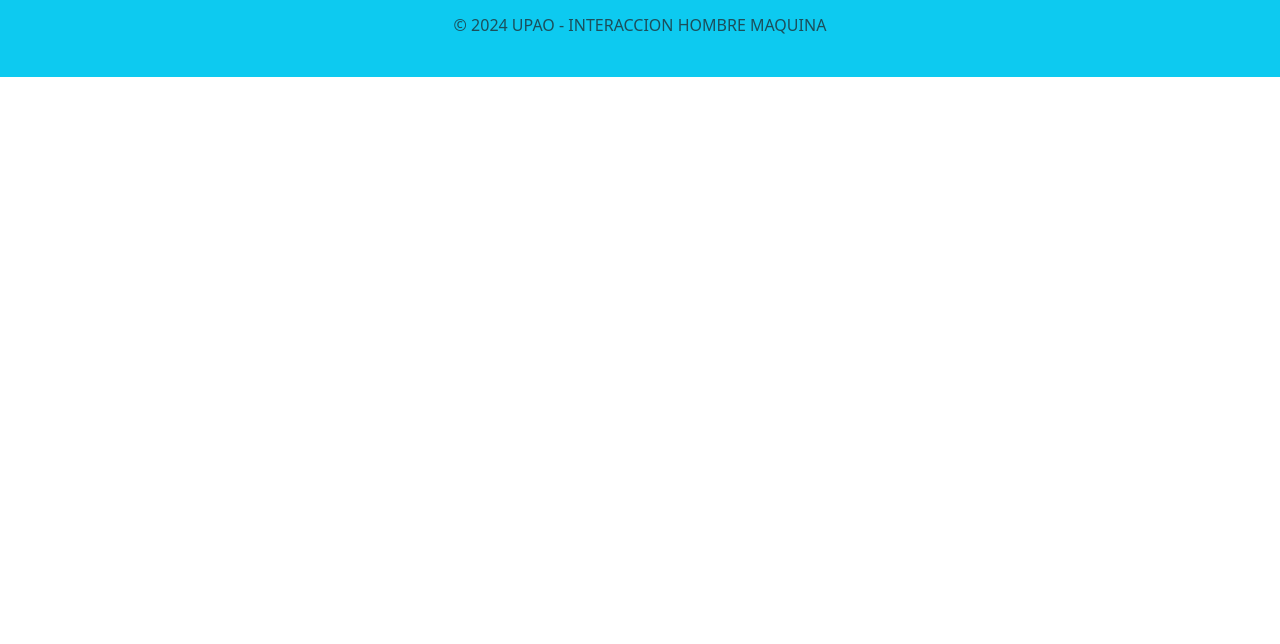
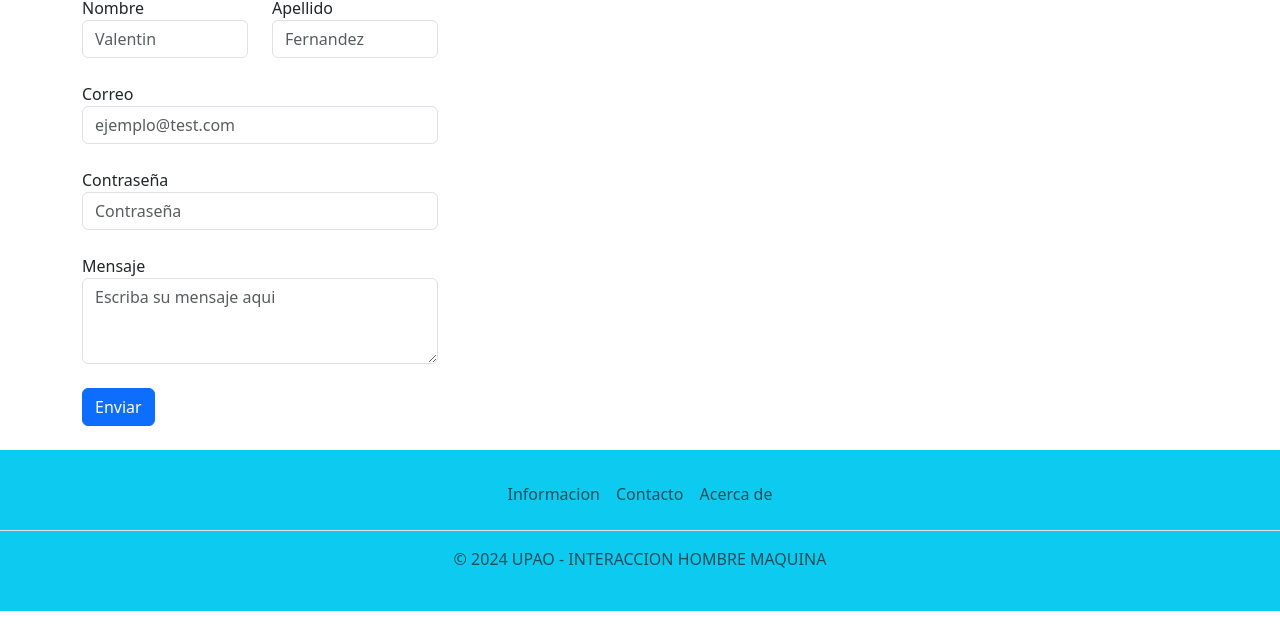
Before and after one commit to ValXux/IHM-S3-PRACTICA01, a plain HTML site: page index.html in a window 1280 px wide. Shown: the part 156-800 px from the top of the page. Drawn offline with nearby package versions, Linux system fonts and the light colour scheme.

```diff
--- a/index.html
+++ b/index.html
@@ -23,6 +23,45 @@
     </header>
   </div>
   <!------------------------------------------------------>
+  <div class="container py-4">
+    <!---------------------- Main ---------------------->
+    <div class="row">
+        <!-------------------- Form -------------------->
+        <div class="col-4">
+            <h1 class="d-flex justify-content-center">CONTACTAR</h1>
+            <form>
+                <div class="form-group row">
+                    <div class="col-6">
+                        <label for="">Nombre</label>
+                        <input type="text" class="form-control" placeholder="Valentin">
+                    </div>
+                    <div class="col-6">
+                        <label for="">Apellido</label>
+                        <input type="text" class="form-control" placeholder="Fernandez">
+                    </div>
+                </div>
+                <br>
+                <div class="form-group">
+                    <label for="">Correo</label>
+                    <input type="email" class="form-control" id="exampleInputEmail1" aria-describedby="emailHelp" placeholder="ejemplo@test.com" required>
+                </div>
+                <br>
+                <div class="form-group">
+                    <label for="">Contraseña</label>
+                    <input type="password" class="form-control" id="exampleInputPassword1" placeholder="Contraseña">
+                </div>
+                <br>
+                <div class="form-group">
+                    <label for="">Mensaje</label>
+                    <textarea class="form-control" id="exampleFormControlTextarea1" rows="3" placeholder="Escriba su mensaje aqui"></textarea>
+                </div>
+                <br>
+                <button type="submit" class="btn btn-primary">Enviar</button>
+            </form>
+          </div>
+      </div>
+  </div>
+  <!------------------------------------------------------>
         <!-- Me base en esta plantilla para el header
             https://getbootstrap.com/docs/5.2/examples/footers -->
             <div class="bg-info">
```
